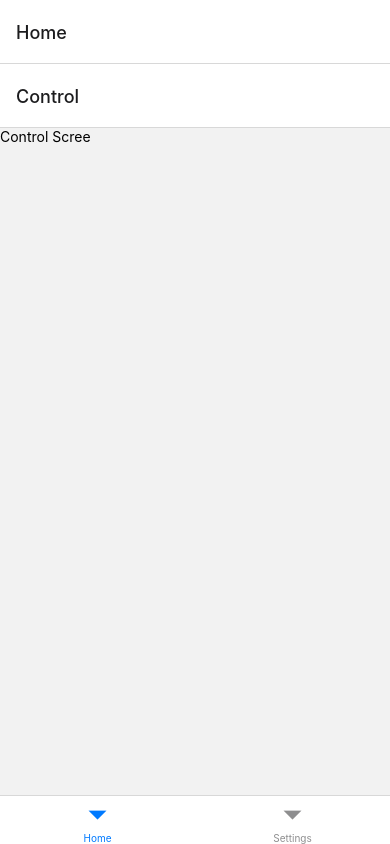
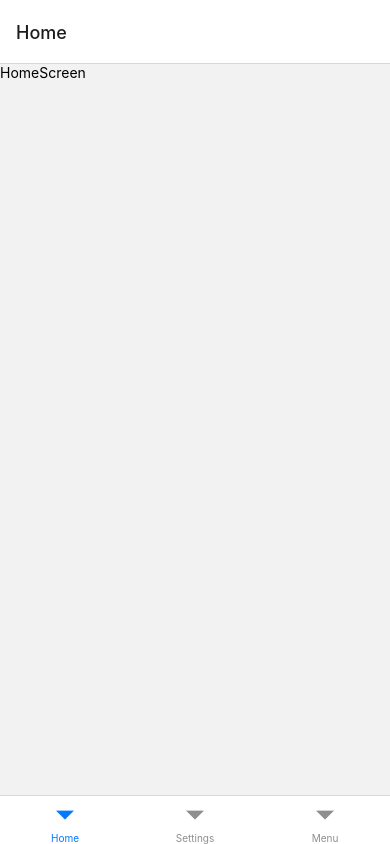
Before and after one commit to ariel151515/reactnavigation, a React Native app in the folder mi-navigation/: screen / in a window 390 px wide. Built offline with nearby package versions, Linux system fonts and the light colour scheme.

Commit message:
funciona

```diff
--- a/mi-navigation/Navigations/AppNavigator.jsx
+++ b/mi-navigation/Navigations/AppNavigator.jsx
@@ -22,21 +22,13 @@ const TabNavigator = () => {
   );
 }
 
-const StackNavigator = () => {
-  return (
-    <Stack.Navigator>
-      <Stack.Screen name="Control" component={ControlScreen} />
-    </Stack.Navigator>
-  );
-}
-
 const AppNavigator = () => {
   return (
     <NavigationContainer>
-      <Tab.Navigator>
-        <Tab.Screen name="Home" component={StackNavigator} />
-        <Tab.Screen name="Settings" component={TabNavigator} />
-      </Tab.Navigator>
+      <Stack.Navigator>
+        <Stack.Screen name="Tabs" component={TabNavigator} options={{ headerShown: false }} />
+        <Stack.Screen name="Control" component={ControlScreen} />
+      </Stack.Navigator>
     </NavigationContainer>
   );
 }
```
